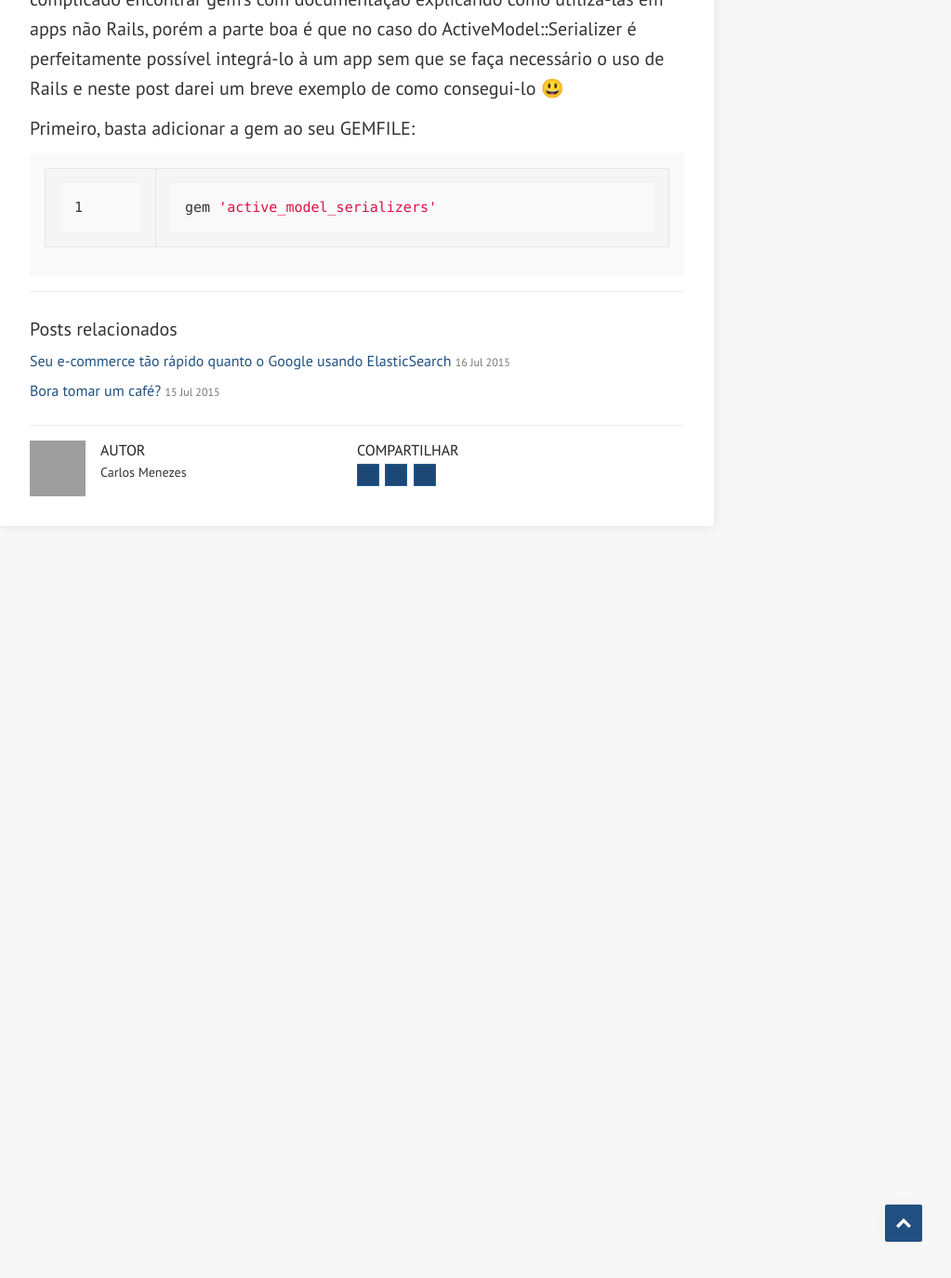
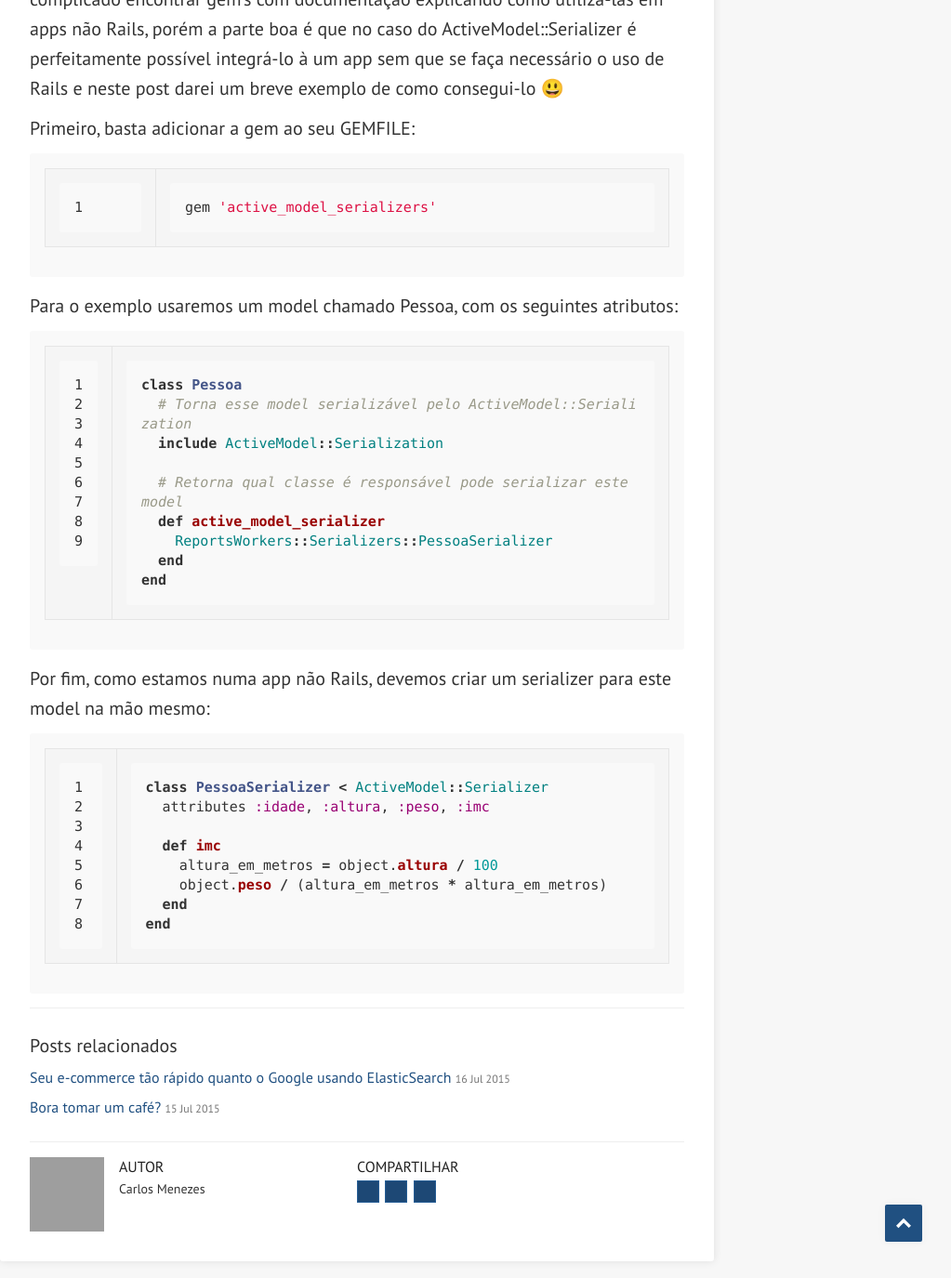
Before and after one commit to moip/blog-devs, a Jekyll site: the page built from _posts/2015-08-22-componentes-active-model-fora-do-rails.md, in a window 1280 px wide and 1400 px high, scrolled down 836 px. Shown: the top 1375 px of the window at 93% size, without its empty margins (256-1279 px from the left). Built offline with Jekyll 4.4.1, drawn with Linux system fonts in a browser that asks for light colours; nearby versions of some CDN libraries; emoji names are drawn with the system emoji font; grey boxes are pictures that could not be loaded.

Commit message:
mais texto...

```diff
--- a/_data/authors.yml
+++ b/_data/authors.yml
@@ -1,7 +1,7 @@
 breno:
   name: Breno Oliveira
-  thumbnail: http://www.gravatar.com/avatar/078a27ce4924c2592a3a5fd77d30788d?size=60
+  thumbnail: http://www.gravatar.com/avatar/078a27ce4924c2592a3a5fd77d30788d?size=80
 
 carlos:
   name: Carlos Menezes
-  thumbnail: http://www.gravatar.com/avatar/b53e95e4b177594813f33d26bc53d8a7?size=60
+  thumbnail: http://www.gravatar.com/avatar/b53e95e4b177594813f33d26bc53d8a7?size=80
--- a/_includes/author.html
+++ b/_includes/author.html
@@ -2,9 +2,7 @@
 {% capture author_info %}
 <div class="author">
  {% if site.author_thumbnail && site.author_thumbnail != '' %}
-    <img
-      src="{{ author.thumbnail }}"
-      alt="{{ author.name }}" width="60" height="60" />
+    <img src="{{ author.thumbnail }}" alt="{{ author.name }}" />
   {% endif %}
   <h5>Autor</h4>
   <h6>
--- a/_posts/2015-08-22-componentes-active-model-fora-do-rails.md
+++ b/_posts/2015-08-22-componentes-active-model-fora-do-rails.md
@@ -11,7 +11,7 @@ browser_title: "Utilizando componentes do ActiveModel fora do Rails"
 
 Aqui no Moip temos o hábito de escrever apps ruby puras sem qualquer framework, como o Rails, Sinatra ou Grape, às vezes por que não temos necessidade das funcionalidades destes frameworks às vezes só por que é divertido :stuck_out_tongue:
 
-Num destes projetos, um web worker responsável por gerar relatórios, houve a necessidade de serializarmos hashes retornados por buscas do Elasticsearch em hashes no formato das linhas de um relatório específico. Para solucionar esse problema optamos por utilizar o [ActiveModel::Serializer](https://github.com/rails-api/active_model_serializers) o único porém é que nosso app não utiliza Rails então a dúvida era como integrar este componente sem o uso do Rails...
+Num destes projetos, um web worker responsável por gerar relatórios, houve a necessidade de serializarmos hashes retornados por buscas do Elasticsearch em hashes no formato das linhas de um relatório específico. Para solucionar esse problema optamos por utilizar o <a href="https://github.com/rails-api/active_model_serializers" target="_blank">ActiveModel::Serializer</a> o único porém é que nosso app não utiliza Rails então a dúvida era como integrar este componente sem o uso do Rails...
 
 Posso dizer que não foi trivial resolver isso, já que freqüentemente pode ser bem complicado encontrar gem's com documentação explicando como utilizá-las em apps não Rails, porém a parte boa é que no caso do ActiveModel::Serializer é perfeitamente possível integrá-lo à um app sem que se faça necessário o uso de Rails e neste post darei um breve exemplo de como consegui-lo :smiley:
 
@@ -20,3 +20,30 @@ Primeiro, basta adicionar a gem ao seu GEMFILE:
 {% highlight ruby linenos %}
 gem 'active_model_serializers'
 {% endhighlight %}
+
+Para o exemplo usaremos um model chamado Pessoa, com os seguintes atributos:
+
+{% highlight ruby linenos %}
+class Pessoa
+  # Torna esse model serializável pelo ActiveModel::Serialization
+  include ActiveModel::Serialization
+
+  # Retorna qual classe é responsável pode serializar este model
+  def active_model_serializer
+    ReportsWorkers::Serializers::PessoaSerializer
+  end
+end
+{% endhighlight %}
+
+Por fim, como estamos numa app não Rails, devemos criar um serializer para este model na mão mesmo:
+
+{% highlight ruby linenos %}
+class PessoaSerializer < ActiveModel::Serializer
+  attributes :idade, :altura, :peso, :imc
+
+  def imc
+    altura_em_metros = object.altura / 100
+    object.peso / (altura_em_metros * altura_em_metros)
+  end
+end
+{% endhighlight %}
```
